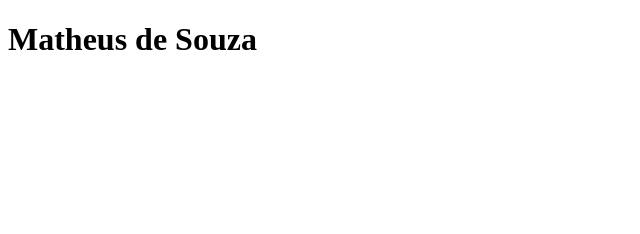
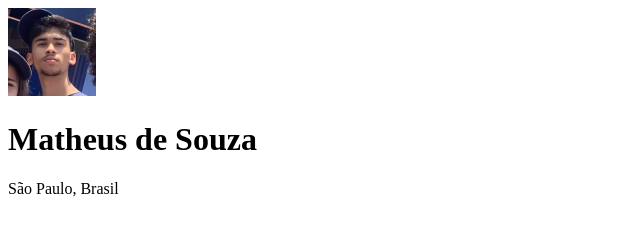
Before and after one commit to MatheusdeSouzaCorrea11TIA/meus-links, a plain HTML site: page index.html in a window 1280 px wide. Shown: the whole page, without its empty margins (0-640 px from the left). Drawn offline with Linux system fonts and the light colour scheme.

Commit message:
desenvolvimento do html

```diff
--- a/index.html
+++ b/index.html
@@ -7,7 +7,9 @@
 </head>
 <body>
     <div>
+        <img src="./foto.jpg" alt="Imagem do criador da pagina de links, Matheus de Souza.">
         <h1>Matheus de Souza</h1>
+        <p>São Paulo, Brasil</p>
     </div>
 </body>
 </html>
```
